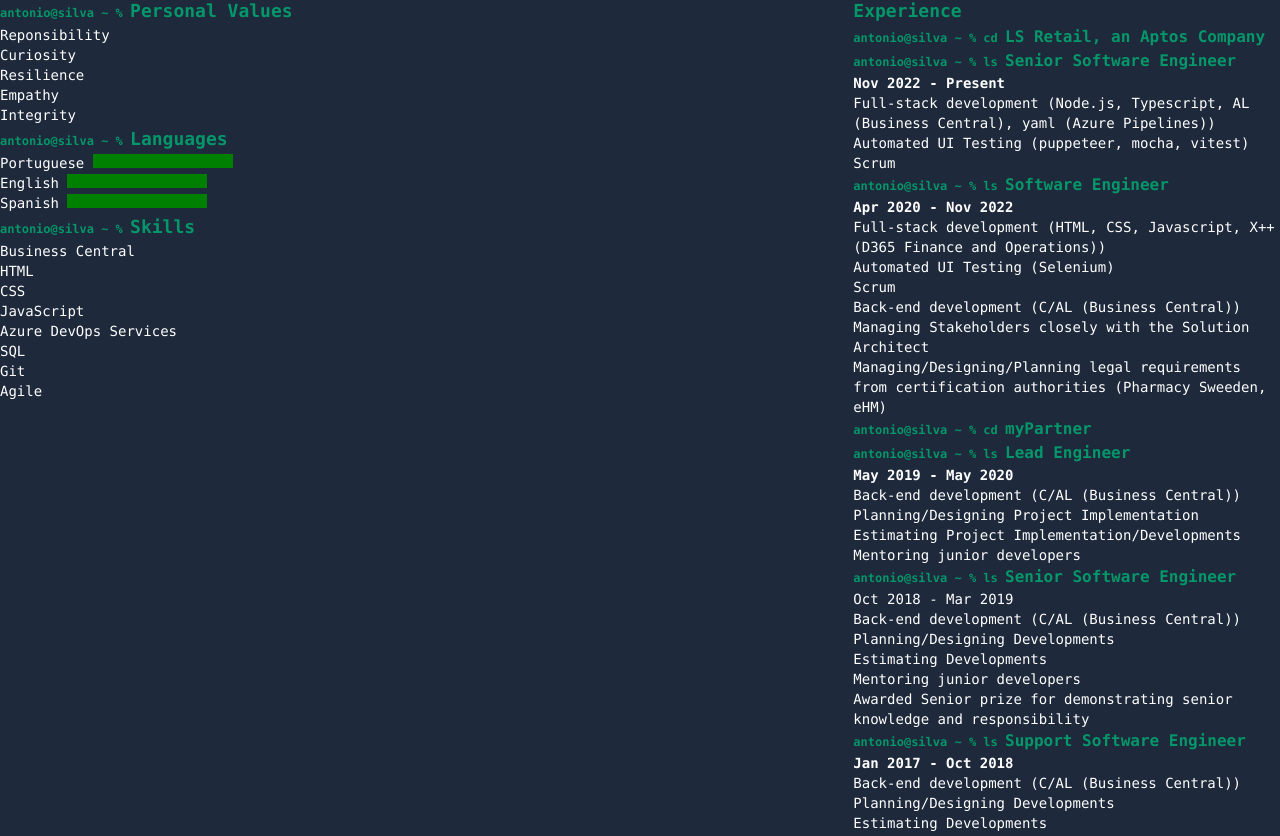
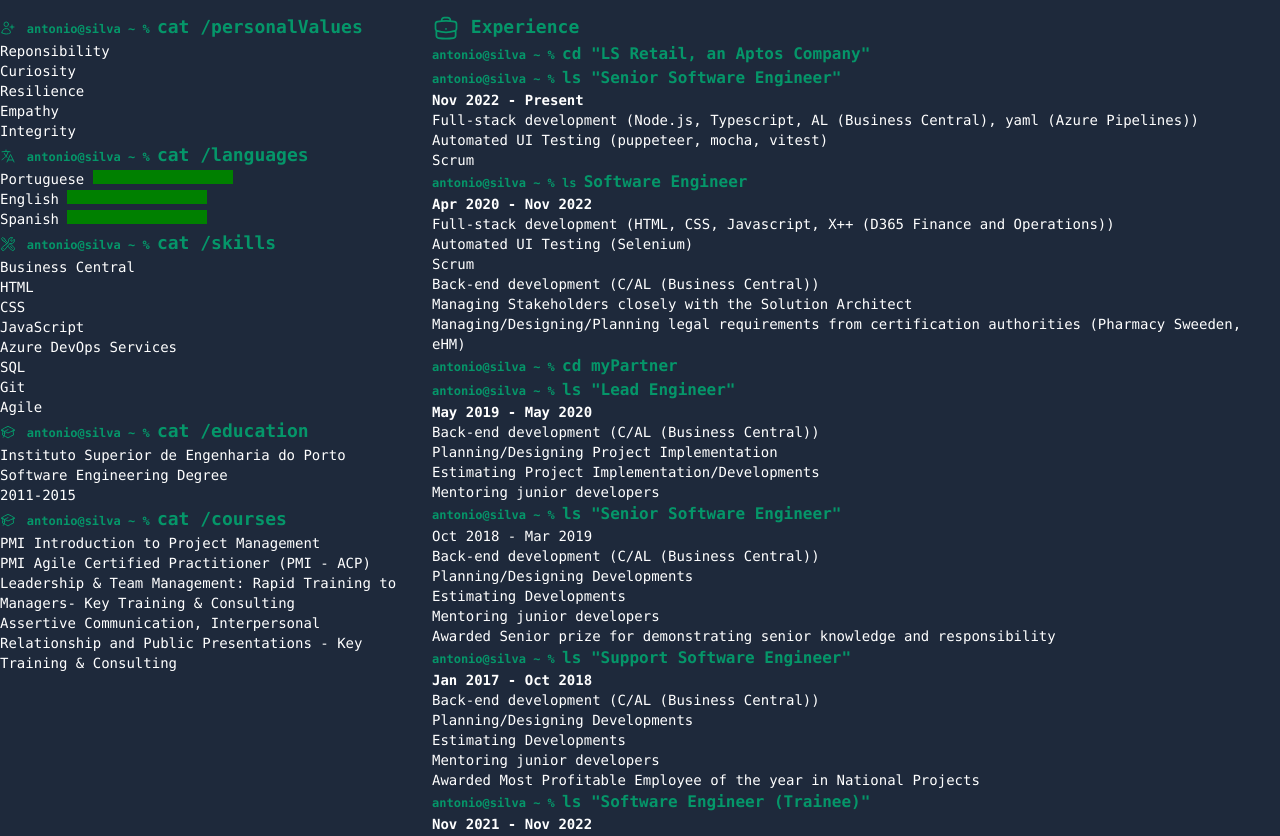
Before and after one commit to aacnsilva/aacnsilva.github.io, a website: page index.html in a window 1280 px wide. Shown: the part 203-1039 px from the top of the page. Drawn offline with Linux system fonts and the light colour scheme.

Commit message:
modify styles

```diff
--- a/index.html
+++ b/index.html
@@ -7,7 +7,7 @@
     <meta name="viewport" content="width=device-width, initial-scale=1.0" />
   </head>
   <body class="bg-slate-800 font-mono container mx-auto">
-    <div class="grid grid-cols-3">
+    <div class="grid gap-4 grid-cols-3">
       <div class="justify-self-center self-center">
         <h1 class="font-bold text-emerald-600 text-lg">Hello World!</h1>
       </div>
@@ -34,7 +34,23 @@
       <div>
         <div>
           <h1 class="font-bold text-emerald-600 text-lg">
-            <span class="text-xs">antonio@silva ~ % </span>Personal Values
+            <span>
+              <svg
+                xmlns="http://www.w3.org/2000/svg"
+                fill="none"
+                viewBox="0 0 24 24"
+                stroke-width="1.5"
+                stroke="currentColor"
+                class="size-4 inline-block"
+              >
+                <path
+                  stroke-linecap="round"
+                  stroke-linejoin="round"
+                  d="M18 7.5v3m0 0v3m0-3h3m-3 0h-3m-2.25-4.125a3.375 3.375 0 1 1-6.75 0 3.375 3.375 0 0 1 6.75 0ZM3 19.235v-.11a6.375 6.375 0 0 1 12.75 0v.109A12.318 12.318 0 0 1 9.374 21c-2.331 0-4.512-.645-6.374-1.766Z"
+                />
+              </svg>
+            </span>
+            <span class="text-xs">antonio@silva ~ % </span>cat /personalValues
           </h1>
           <ul>
             <li class="text-white text-sm">Reponsibility</li>
@@ -46,7 +62,23 @@
         </div>
         <div>
           <h1 class="font-bold text-emerald-600 text-lg">
-            <span class="text-xs">antonio@silva ~ % </span>Languages
+            <span>
+              <svg
+                xmlns="http://www.w3.org/2000/svg"
+                fill="none"
+                viewBox="0 0 24 24"
+                stroke-width="1.5"
+                stroke="currentColor"
+                class="size-4 inline-block"
+              >
+                <path
+                  stroke-linecap="round"
+                  stroke-linejoin="round"
+                  d="m10.5 21 5.25-11.25L21 21m-9-3h7.5M3 5.621a48.474 48.474 0 0 1 6-.371m0 0c1.12 0 2.233.038 3.334.114M9 5.25V3m3.334 2.364C11.176 10.658 7.69 15.08 3 17.502m9.334-12.138c.896.061 1.785.147 2.666.257m-4.589 8.495a18.023 18.023 0 0 1-3.827-5.802"
+                />
+              </svg>
+            </span>
+            <span class="text-xs">antonio@silva ~ % </span>cat /languages
           </h1>
           <ul>
             <li class="text-white text-sm">
@@ -62,7 +94,23 @@
         </div>
         <div>
           <h1 class="font-bold text-emerald-600 text-lg">
-            <span class="text-xs">antonio@silva ~ % </span>Skills
+            <span>
+              <svg
+                xmlns="http://www.w3.org/2000/svg"
+                fill="none"
+                viewBox="0 0 24 24"
+                stroke-width="1.5"
+                stroke="currentColor"
+                class="size-4 inline-block"
+              >
+                <path
+                  stroke-linecap="round"
+                  stroke-linejoin="round"
+                  d="M11.42 15.17 17.25 21A2.652 2.652 0 0 0 21 17.25l-5.877-5.877M11.42 15.17l2.496-3.03c.317-.384.74-.626 1.208-.766M11.42 15.17l-4.655 5.653a2.548 2.548 0 1 1-3.586-3.586l6.837-5.63m5.108-.233c.55-.164 1.163-.188 1.743-.14a4.5 4.5 0 0 0 4.486-6.336l-3.276 3.277a3.004 3.004 0 0 1-2.25-2.25l3.276-3.276a4.5 4.5 0 0 0-6.336 4.486c.091 1.076-.071 2.264-.904 2.95l-.102.085m-1.745 1.437L5.909 7.5H4.5L2.25 3.75l1.5-1.5L7.5 4.5v1.409l4.26 4.26m-1.745 1.437 1.745-1.437m6.615 8.206L15.75 15.75M4.867 19.125h.008v.008h-.008v-.008Z"
+                />
+              </svg>
+            </span>
+            <span class="text-xs">antonio@silva ~ % </span>cat /skills
           </h1>
           <ul>
             <li class="text-white text-sm">Business Central</li>
@@ -75,20 +123,100 @@
             <li class="text-white text-sm">Agile</li>
           </ul>
         </div>
+        <div>
+          <h1 class="font-bold text-emerald-600 text-lg">
+            <span>
+              <svg
+                xmlns="http://www.w3.org/2000/svg"
+                fill="none"
+                viewBox="0 0 24 24"
+                stroke-width="1.5"
+                stroke="currentColor"
+                class="size-4 inline-block"
+              >
+                <path
+                  stroke-linecap="round"
+                  stroke-linejoin="round"
+                  d="M4.26 10.147a60.438 60.438 0 0 0-.491 6.347A48.62 48.62 0 0 1 12 20.904a48.62 48.62 0 0 1 8.232-4.41 60.46 60.46 0 0 0-.491-6.347m-15.482 0a50.636 50.636 0 0 0-2.658-.813A59.906 59.906 0 0 1 12 3.493a59.903 59.903 0 0 1 10.399 5.84c-.896.248-1.783.52-2.658.814m-15.482 0A50.717 50.717 0 0 1 12 13.489a50.702 50.702 0 0 1 7.74-3.342M6.75 15a.75.75 0 1 0 0-1.5.75.75 0 0 0 0 1.5Zm0 0v-3.675A55.378 55.378 0 0 1 12 8.443m-7.007 11.55A5.981 5.981 0 0 0 6.75 15.75v-1.5"
+                />
+              </svg>
+            </span>
+            <span class="text-xs">antonio@silva ~ % </span>cat /education
+          </h1>
+          <ul>
+            <li class="text-white text-sm">
+              <p>Instituto Superior de Engenharia do Porto</p>
+              <p>Software Engineering Degree</p>
+              <p>2011-2015</p>
+            </li>
+          </ul>
+          <h1 class="font-bold text-emerald-600 text-lg">
+            <span>
+              <svg
+                xmlns="http://www.w3.org/2000/svg"
+                fill="none"
+                viewBox="0 0 24 24"
+                stroke-width="1.5"
+                stroke="currentColor"
+                class="size-4 inline-block"
+              >
+                <path
+                  stroke-linecap="round"
+                  stroke-linejoin="round"
+                  d="M4.26 10.147a60.438 60.438 0 0 0-.491 6.347A48.62 48.62 0 0 1 12 20.904a48.62 48.62 0 0 1 8.232-4.41 60.46 60.46 0 0 0-.491-6.347m-15.482 0a50.636 50.636 0 0 0-2.658-.813A59.906 59.906 0 0 1 12 3.493a59.903 59.903 0 0 1 10.399 5.84c-.896.248-1.783.52-2.658.814m-15.482 0A50.717 50.717 0 0 1 12 13.489a50.702 50.702 0 0 1 7.74-3.342M6.75 15a.75.75 0 1 0 0-1.5.75.75 0 0 0 0 1.5Zm0 0v-3.675A55.378 55.378 0 0 1 12 8.443m-7.007 11.55A5.981 5.981 0 0 0 6.75 15.75v-1.5"
+                />
+              </svg>
+            </span>
+            <span class="text-xs">antonio@silva ~ % </span>cat /courses
+          </h1>
+          <ul>
+            <li class="text-white text-sm">
+              PMI Introduction to Project Management
+            </li>
+            <li class="text-white text-sm">
+              PMI Agile Certified Practitioner (PMI - ACP)
+            </li>
+            <li class="text-white text-sm">
+              Leadership & Team Management: Rapid Training to Managers- Key
+              Training & Consulting
+            </li>
+            <li class="text-white text-sm">
+              Assertive Communication, Interpersonal Relationship and Public
+              Presentations - Key Training & Consulting
+            </li>
+          </ul>
+        </div>
       </div>
       <div class="grid grid-cols-subgrid col-span-2">
-        <div class="col-start-3">
-          <h1 class="font-bold text-emerald-600 text-lg">Experience</h1>
+        <div class="col-start-1 col-span-2">
+          <h1 class="font-bold text-emerald-600 text-lg">
+            <span>
+              <svg
+                xmlns="http://www.w3.org/2000/svg"
+                fill="none"
+                viewBox="0 0 24 24"
+                stroke-width="1.5"
+                stroke="currentColor"
+                class="size-7 inline-block"
+              >
+                <path
+                  stroke-linecap="round"
+                  stroke-linejoin="round"
+                  d="M20.25 14.15v4.25c0 1.094-.787 2.036-1.872 2.18-2.087.277-4.216.42-6.378.42s-4.291-.143-6.378-.42c-1.085-.144-1.872-1.086-1.872-2.18v-4.25m16.5 0a2.18 2.18 0 0 0 .75-1.661V8.706c0-1.081-.768-2.015-1.837-2.175a48.114 48.114 0 0 0-3.413-.387m4.5 8.006c-.194.165-.42.295-.673.38A23.978 23.978 0 0 1 12 15.75c-2.648 0-5.195-.429-7.577-1.22a2.016 2.016 0 0 1-.673-.38m0 0A2.18 2.18 0 0 1 3 12.489V8.706c0-1.081.768-2.015 1.837-2.175a48.111 48.111 0 0 1 3.413-.387m7.5 0V5.25A2.25 2.25 0 0 0 13.5 3h-3a2.25 2.25 0 0 0-2.25 2.25v.894m7.5 0a48.667 48.667 0 0 0-7.5 0M12 12.75h.008v.008H12v-.008Z"
+                />
+              </svg> </span
+            >Experience
+          </h1>
           <ul>
             <li class="text-white text-sm">
               <h2 class="font-bold text-emerald-600 text-base">
-                <span class="text-xs">antonio@silva ~ % cd </span>LS Retail, an
-                Aptos Company
+                <span class="text-xs">antonio@silva ~ % </span>cd "LS Retail, an
+                Aptos Company"
               </h2>
               <ol>
                 <h3 class="font-bold text-emerald-600 text-base">
-                  <span class="text-xs">antonio@silva ~ % ls </span>Senior
-                  Software Engineer
+                  <span class="text-xs">antonio@silva ~ % </span>ls "Senior
+                  Software Engineer"
                 </h3>
                 <time class="font-bold">Nov 2022 - Present</time>
                 <ul>
@@ -130,12 +258,12 @@
             </li>
             <li class="text-white text-sm">
               <h2 class="font-bold text-emerald-600 text-base">
-                <span class="text-xs">antonio@silva ~ % cd </span>myPartner
+                <span class="text-xs">antonio@silva ~ % </span>cd myPartner
               </h2>
               <ul>
                 <h3 class="font-bold text-emerald-600 text-base">
-                  <span class="text-xs">antonio@silva ~ % ls </span>Lead
-                  Engineer
+                  <span class="text-xs">antonio@silva ~ % </span>ls "Lead
+                  Engineer"
                 </h3>
                 <time class="font-bold">May 2019 - May 2020</time>
                 <ul>
@@ -153,8 +281,8 @@
                   </li>
                 </ul>
                 <h3 class="font-bold text-emerald-600 text-base">
-                  <span class="text-xs">antonio@silva ~ % ls </span>Senior
-                  Software Engineer
+                  <span class="text-xs">antonio@silva ~ % </span>ls "Senior
+                  Software Engineer"
                 </h3>
                 <p>Oct 2018 - Mar 2019</p>
                 <ul>
@@ -174,8 +302,8 @@
                   </li>
                 </ul>
                 <h3 class="font-bold text-emerald-600 text-base">
-                  <span class="text-xs">antonio@silva ~ % ls </span>Support
-                  Software Engineer
+                  <span class="text-xs">antonio@silva ~ % </span>ls "Support
+                  Software Engineer"
                 </h3>
                 <time class="font-bold">Jan 2017 - Oct 2018</time>
                 <ul>
@@ -195,8 +323,8 @@
                   </li>
                 </ul>
                 <h3 class="font-bold text-emerald-600 text-base">
-                  <span class="text-xs">antonio@silva ~ % ls </span>Software
-                  Engineer (Trainee)
+                  <span class="text-xs">antonio@silva ~ % </span>ls "Software
+                  Engineer (Trainee)"
                 </h3>
                 <time class="font-bold">Nov 2021 - Nov 2022</time>
                 <ul>
@@ -209,40 +337,6 @@
             </li>
           </ul>
         </div>
-        <div class="col-start-3">
-          <h1 class="font-bold text-emerald-600 text-lg">Education</h1>
-          <ul>
-            <li class="text-white text-sm">
-              <p class="text-emerald-600 text-base font-bold">
-                Software Engineering Degree
-              </p>
-              <p>
-                <a
-                  href="https://www.linkedin.com/school/isep/posts/?feedView=all"
-                  >Instituto Superior de Engenharia do Porto</a
-                >
-              </p>
-              <time class="font-bold">2011-2015</time>
-            </li>
-          </ul>
-          <h1 class="font-bold text-emerald-600 text-lg">Courses</h1>
-          <ul>
-            <li class="text-white text-sm">
-              PMI Introduction to Project Management
-            </li>
-            <li class="text-white text-sm">
-              PMI Agile Certified Practitioner (PMI - ACP)
-            </li>
-            <li class="text-white text-sm">
-              Leadership & Team Management: Rapid Training to Managers- Key
-              Training & Consulting
-            </li>
-            <li class="text-white text-sm">
-              Assertive Communication, Interpersonal Relationship and Public
-              Presentations - Key Training & Consulting
-            </li>
-          </ul>
-        </div>
       </div>
     </div>
   </body>
```
Also changed, not shown: output.css.
